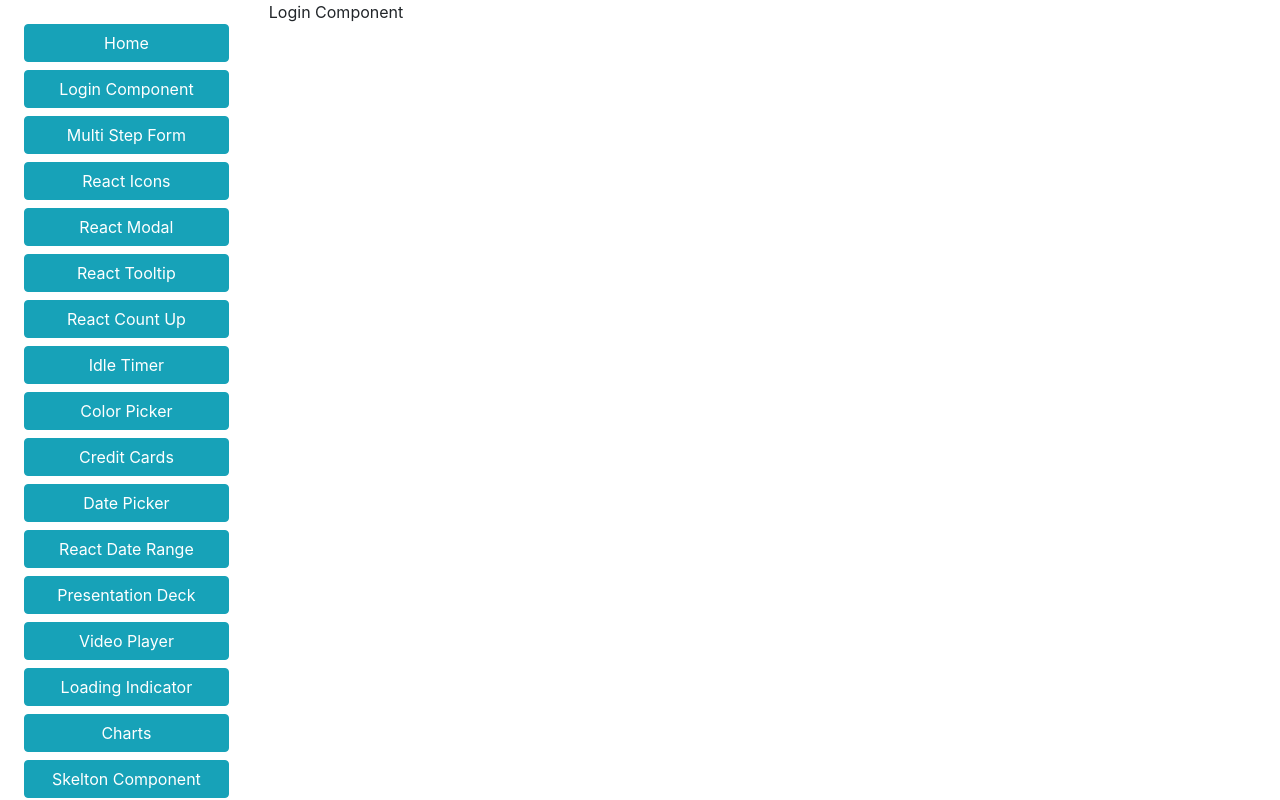
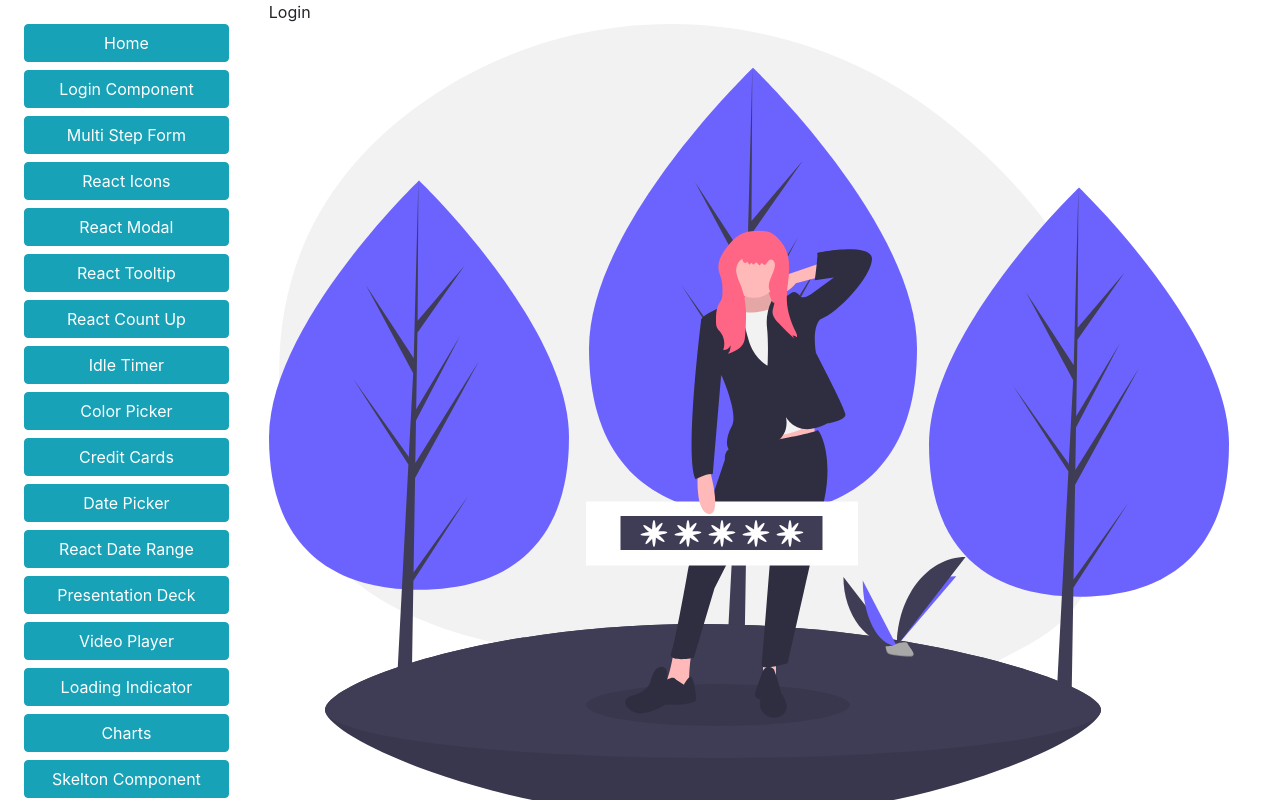
Before and after one commit to supuni9622/React-Components-Mix, a React (Create React App) app in the folder react-mix/: page /login-component in a window 1280 px wide. Built offline with nearby package versions, Linux system fonts and the light colour scheme.

Commit message:
Created login and register components for elegant login

```diff
--- a/react-mix/package.json
+++ b/react-mix/package.json
@@ -6,6 +6,7 @@
     "@testing-library/jest-dom": "^5.11.4",
     "@testing-library/react": "^11.1.0",
     "@testing-library/user-event": "^12.1.10",
+    "node-sass": "^5.0.0",
     "react": "^17.0.1",
     "react-bootstrap": "^1.4.0",
     "react-dom": "^17.0.1",
--- /dev/null
+++ b/react-mix/src/components/loginComponent/Index.js
@@ -0,0 +1,13 @@
+import React from 'react';
+import Login from './Login';
+
+
+const Index = () => {
+    return (
+        <div>
+            <Login/>
+        </div>
+    )
+}
+
+export default Index
--- /dev/null
+++ b/react-mix/src/components/loginComponent/Login.js
@@ -0,0 +1,32 @@
+import React from 'react';
+import loginImage from './loginImage.svg';
+
+const Login = () => {
+    return (
+        <div className='base-container'>
+            <div className='header'>
+                 Login
+            </div>
+            <div className='content'>
+                <div className='image'>
+                    <img src={loginImage} alt='login'/>
+                </div>
+                <div className='form'>
+                    <div className='form-group'>
+                        <label htmlFor='userName'>User Name</label>
+                        <input type='text' name='userName' placeholder='supuni96'/>
+                    </div>
+                    <div className='form-group'>
+                        <label htmlFor='password'>Password</label>
+                        <input type='password' name='password' placeholder='********'/>
+                    </div>
+                </div>
+            </div>
+            <div className='footer'>
+                <button type='button' className='btn'> Login </button>
+            </div>
+        </div>
+    )
+}
+
+export default Login
--- a/react-mix/src/components/loginComponent/LoginComponent.js
+++ b/react-mix/src/components/loginComponent/LoginComponent.js
@@ -1,9 +1,10 @@
 import React from 'react';
+import Index from './Index';
 
 const LoginComponent = () => {
     return (
         <div>
-            Login Component
+           <Index/>
         </div>
     )
 }
```
Also changed, not shown: react-mix/src/components/loginComponent/Register.js (added, +36 -0 lines), react-mix/src/components/loginComponent/loginImage.svg (added), react-mix/src/components/loginComponent/style.scss (added), 1 other file (tests, documents, lock files or other folders).
